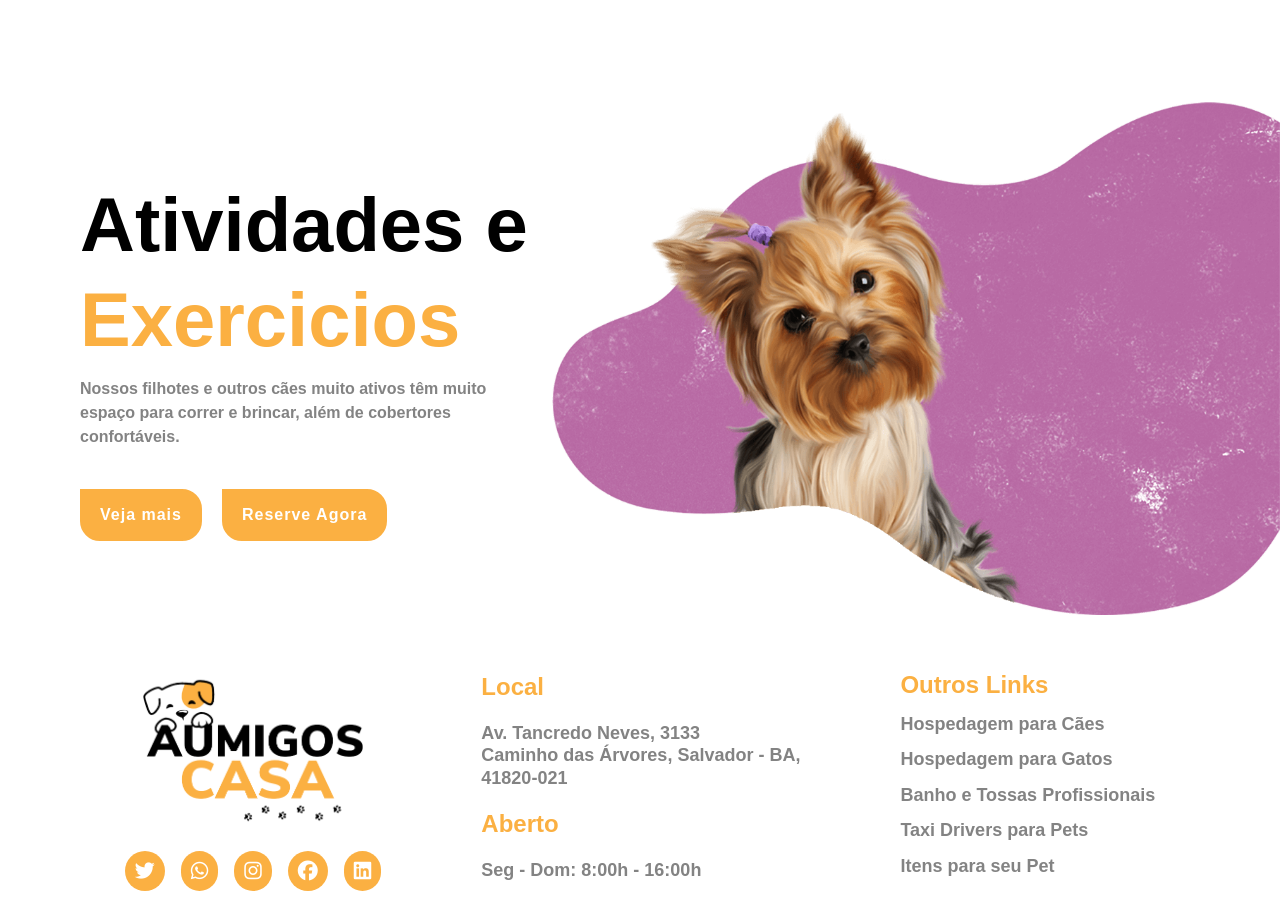
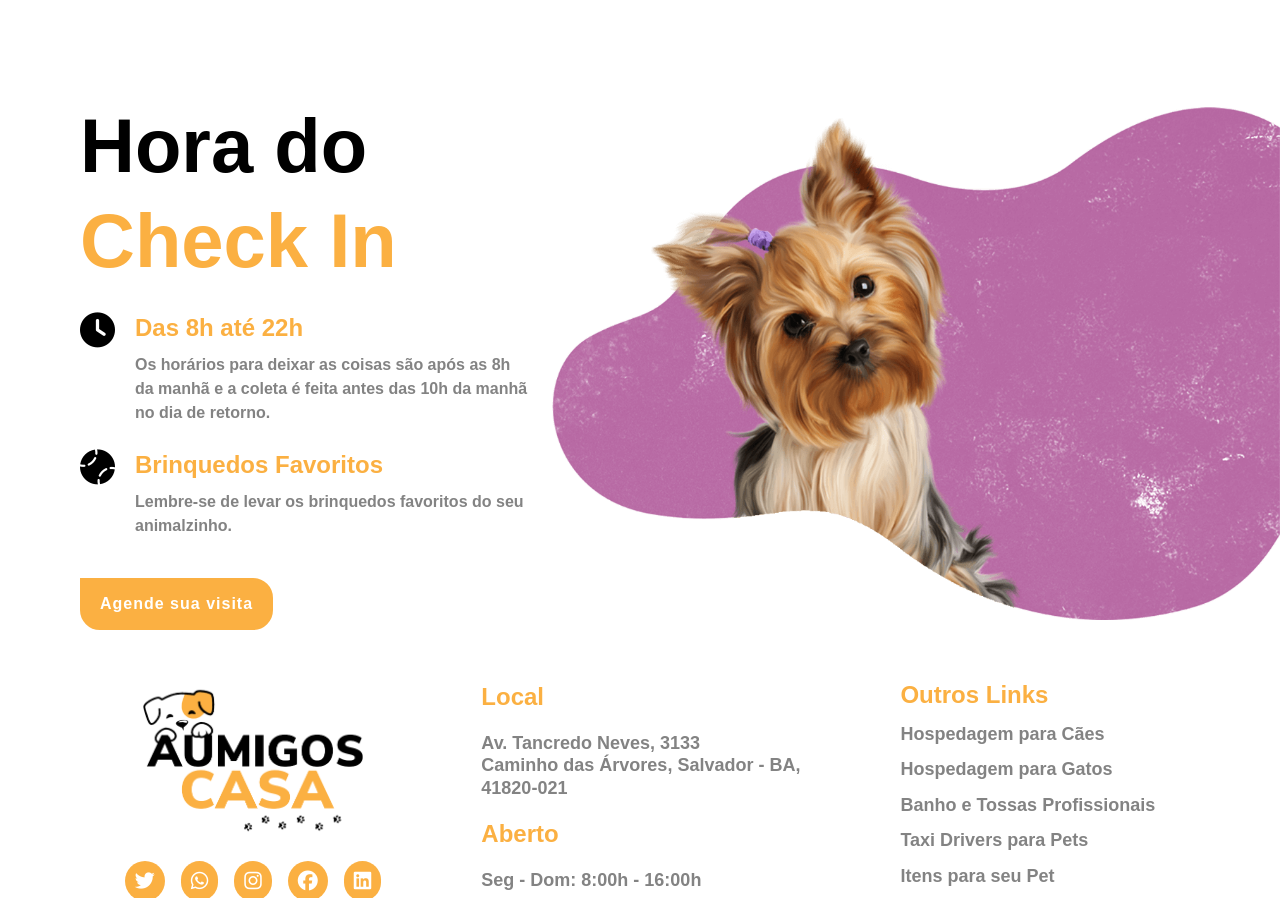
Before and after one commit to davimgfx/aumigos, a React (Create React App) app: page / in a window 1280 px wide. Shown: the part 4422-5320 px from the top of the page. Built offline with nearby package versions, Linux system fonts and the light colour scheme.

Commit message:
add check in section

```diff
--- a/src/components/Pricing/Pricing.jsx
+++ b/src/components/Pricing/Pricing.jsx
@@ -1,13 +1,13 @@
 import React from "react";
+import img5 from "../../imgs/img5.png";
 import Button from "../Button/Button";
 import PricingCards from "./PricingCards";
-import img5 from "../../imgs/img5.png"
 const Pricing = () => {
   return (
     <>
       <section id="pricing" className="pt-[10rem]  ">
         <div className="flex justify-start gap-[2rem] mx-[8rem]">
-          <div className="w-[45rem]">
+          <div className="w-[52rem]">
             {/* Title */}
             <div className="text-[76px] font-bold leading-tight">
               <span className="text-[#FBB042]">A melhor</span> <br />
@@ -30,25 +30,39 @@ const Pricing = () => {
             {/* Title */}
             <div className="text-[76px] font-bold w-[60rem] leading-tight">
               <h2 className="">
-                Atividades e
+                Hora do
                 <span className="text-center text-[#FBB042]">
                   {" "}
                   <br />
-                  Exercicios
+                  Check In
                 </span>
               </h2>
             </div>
             {/* Description */}
-            <p className="text-[16px] text-[#838383]  mt-[1rem] font-bold">
-              Nossos filhotes e outros cães muito ativos têm muito espaço para
-              correr e brincar, além de cobertores confortáveis.
-            </p>
+            <div className="flex gap-[2rem]  mt-[2.5rem]">
+              <i class="fa-solid fa-clock text-[3.5rem]"></i>
+              <div>
+              <h2 className="font-bold text-[24px] leading-tight text-[#FBB042]">Das 8h até 22h</h2>
+                <p className="text-[16px] text-[#838383]  mt-[1rem] font-bold">
+                Os horários para deixar as coisas são após as 8h da manhã e a coleta é feita antes das 10h da manhã no dia de retorno.
+                </p>
+              </div>
+            </div>
+            <div className="flex gap-[2rem]  mt-[2.5rem]">
+              <i class="fa-solid fa-baseball text-[3.5rem]"></i>
+              <div>
+              <h2 className="font-bold text-[24px] leading-tight text-[#FBB042]">Brinquedos Favoritos</h2>
+                <p className="text-[16px] text-[#838383]  mt-[1rem] font-bold">
+               Lembre-se de levar os brinquedos favoritos do seu animalzinho.
+                </p>
+              </div>
+            </div>
             {/* Icons */}
 
             {/* Buttons */}
             <div className="flex gap-[2rem] mt-[2rem]">
-              <Button text="Veja mais" />
-              <Button text="Reserve Agora" />
+              <Button text="Agende sua visita" />
+
             </div>
           </div>
           {/* Main Image */}
```
